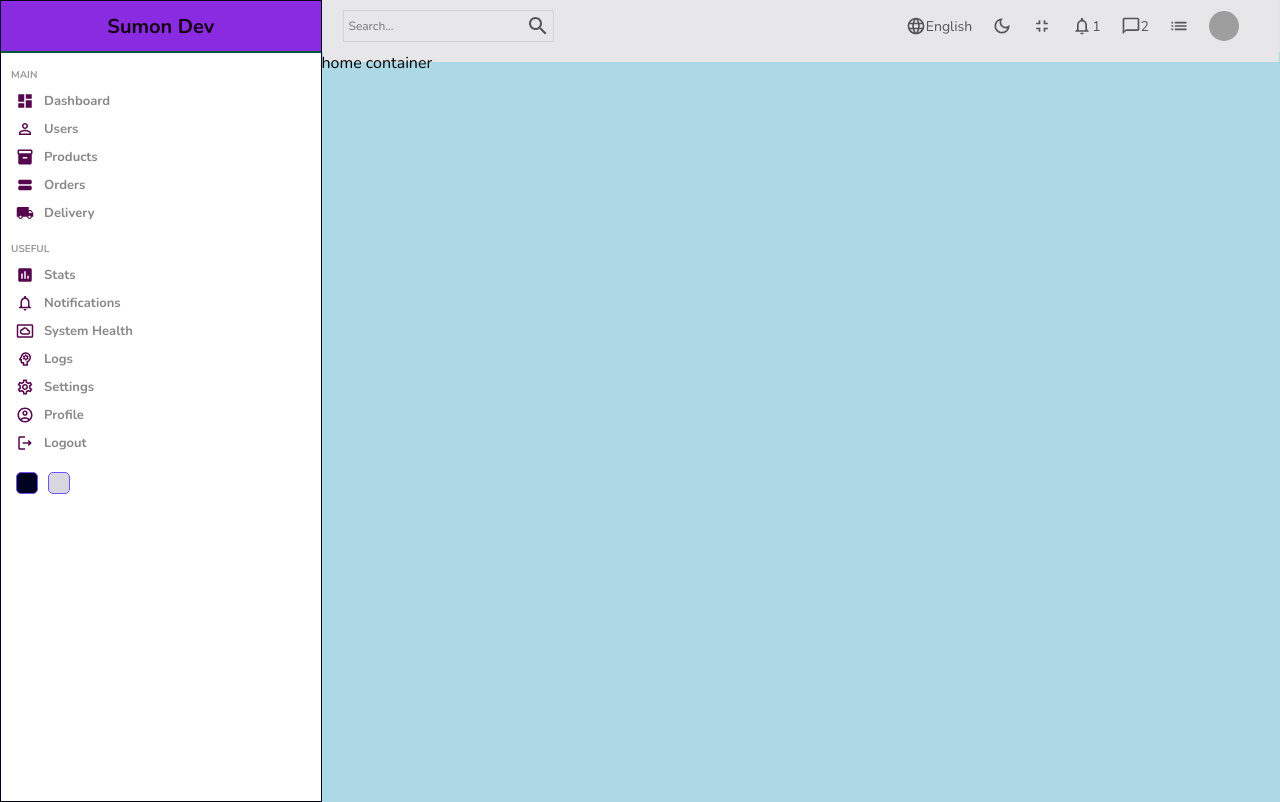
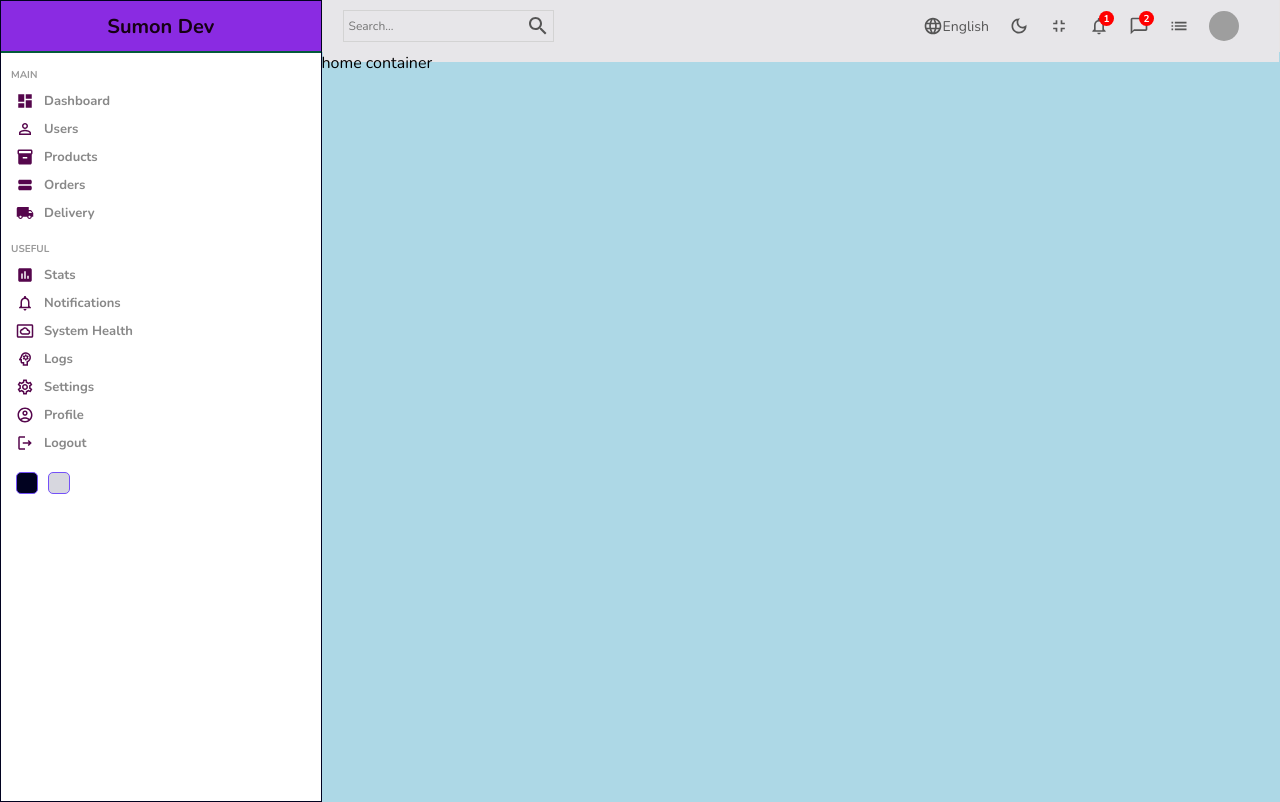
Before and after one commit to sumonaung23/react-admin-panel, a React (Create React App) app: page / in a window 1280 px wide. Built offline with nearby package versions, Linux system fonts and the light colour scheme; grey boxes are pictures that could not be loaded.

Commit message:
styled counter

```diff
--- a/src/components/navbar/navbar.scss
+++ b/src/components/navbar/navbar.scss
@@ -39,6 +39,7 @@
                 display: flex;
                 align-items: center;
                 margin-right: 20px;
+                position: relative;
 
                 .icon {
                     font-size: 20px;
@@ -49,6 +50,22 @@
                     height: 30px;
                     border-radius: 50%;
                 }
+
+                .counter {
+                    width: 15px;
+                    height: 15px;
+                    background-color: red;
+                    border-radius: 50%;
+                    color: white;
+                    display: flex;
+                    align-items: center;
+                    justify-content: center;
+                    font-size: 10px;
+                    font-weight: bold;
+                    position: absolute;
+                    top: -5px;
+                    right: -5px;
+                }
             }
         }
     }
```
